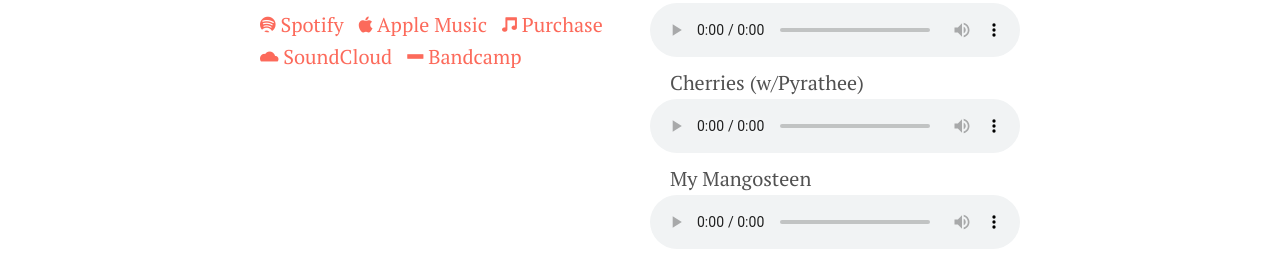
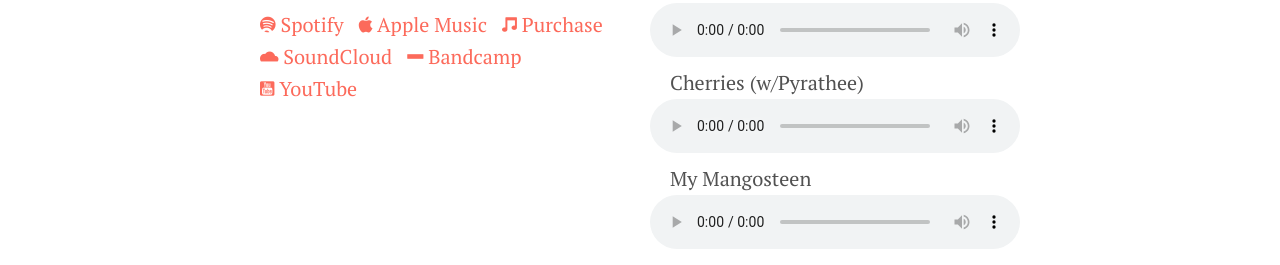
Before and after one commit to lemiffe/lemiffe.com, a Jekyll site: the page built from frutal.html, in a window 1280 px wide. Shown: the part 699-964 px from the top of the page. Built offline with Jekyll 4.4.1, drawn with Linux system fonts in a browser that asks for light colours.

Commit message:
Add youtube playlist

```diff
--- a/frutal.html
+++ b/frutal.html
@@ -92,6 +92,9 @@
             <a href="https://lemiffe.bandcamp.com/album/frutal-vol-1"
                 ><i class="icon icon-minus"></i> Bandcamp</a
             >
+            <a href="https://www.youtube.com/watch?v=i5A96K-ot8Q&list=PLyB5_CB1c2ufVrMCJHI9llbVD2b-11rNI">
+                <i class="icon icon-social-youtube"></i> YouTube
+            </a>
         </div>
         <div class="col">
             <h2>LISTEN (128Kbps MP3s)</h2>
```
